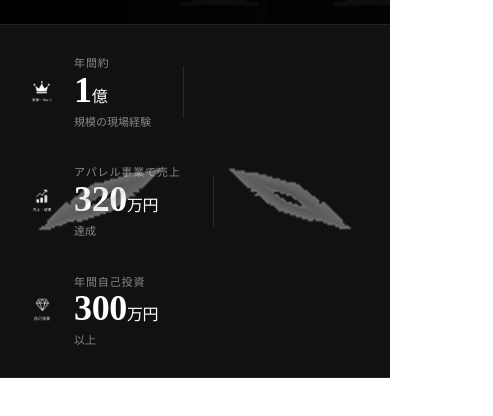
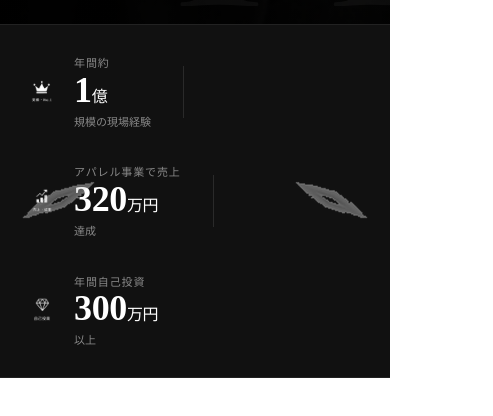
Before and after one commit to yonezaki2004-hash/AURA-landing-page, a plain HTML site: page index.html in a window 390 px wide. Shown: the part 820-1236 px from the top of the page, 493 px wide, since content can reach past the window. Drawn offline with nearby package versions, Linux system fonts and the light colour scheme.

Commit message:
修正0509-02

```diff
--- a/index.html
+++ b/index.html
@@ -22,7 +22,7 @@
     --font-display: 'Cormorant Garamond', serif;
   }
 
-  html { scroll-behavior: smooth; }
+  html { scroll-behavior: smooth; overflow-x: hidden; }
 
   body {
     font-family: var(--font-sans);
@@ -31,6 +31,7 @@
     font-size: 14px;
     line-height: 1.7;
     overflow-x: hidden;
+    max-width: 100%;
   }
 
   /* ── HEADER ── */
@@ -1447,6 +1448,9 @@
     nav { display: none; }
     footer { padding: 24px; }
     .footer-inner { flex-direction: column; gap: 16px; text-align: center; }
+    .footer-links { flex-wrap: wrap; justify-content: center; }
+    .comparison-inner { max-width: 100%; }
+    .metrics-strip { overflow: hidden; }
   }
 </style>
 </head>
@@ -1522,8 +1526,8 @@
     </div>
   </div>
   <!-- glow streak decorations -->
-  <img src="assets/lp/element_003.png" alt="" style="position:absolute;left:0;top:50%;transform:translateY(-50%);width:200px;opacity:0.4;pointer-events:none;">
-  <img src="assets/lp/element_003.png" alt="" style="position:absolute;right:0;top:50%;transform:translateY(-50%) scaleX(-1);width:200px;opacity:0.4;pointer-events:none;">
+  <img src="assets/lp/element_003.png" alt="" style="position:absolute;left:0;top:50%;transform:translateY(-50%);width:200px;max-width:30%;opacity:0.4;pointer-events:none;">
+  <img src="assets/lp/element_003.png" alt="" style="position:absolute;right:0;top:50%;transform:translateY(-50%) scaleX(-1);width:200px;max-width:30%;opacity:0.4;pointer-events:none;">
 </div>
 
 <!-- ABOUT -->
```
